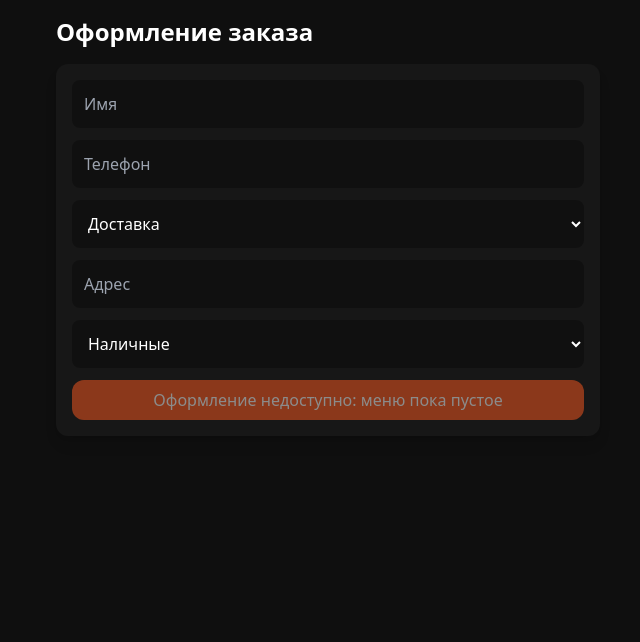
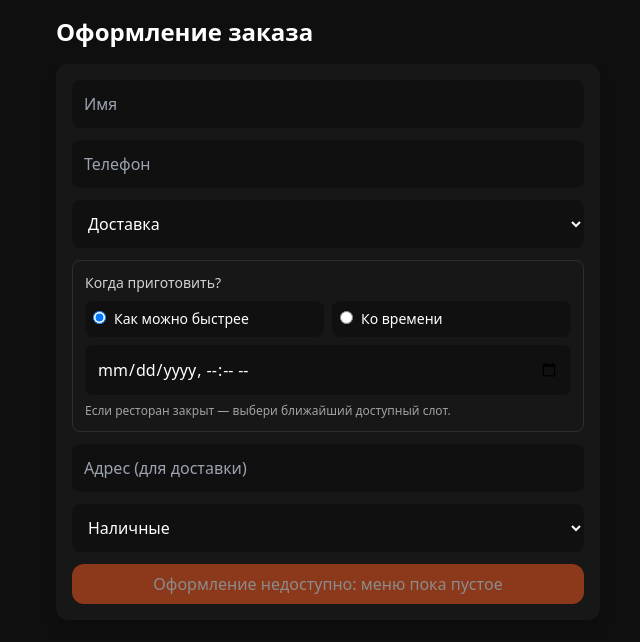
Before and after one commit to Jonni88/oishi-delivery, a Next.js app in the folder apps/frontend/: page /checkout in a window 1280 px wide. Shown: the top 642 px of the page, without its empty margins (312-952 px from the left). Built offline with nearby package versions, Linux system fonts and the light colour scheme.

Commit message:
Add scheduled order flow for closed hours and checkout time selection

```diff
--- a/apps/frontend/app/api/orders/route.ts
+++ b/apps/frontend/app/api/orders/route.ts
@@ -21,8 +21,24 @@ export async function POST(req: NextRequest) {
   const opening = settings?.openingTime ?? '10:00';
   const closing = settings?.closingTime ?? '23:00';
   const status = isOpenNow(opening, closing);
-  if (!status.open) {
-    return NextResponse.json({ code: 'RESTAURANT_CLOSED', message: `Сейчас закрыто. Откроемся в ${opening}` }, { status: 400 });
+
+  const requestedSchedule = parsed.data.scheduledAt ? new Date(parsed.data.scheduledAt) : null;
+  const isScheduled = Boolean(parsed.data.isScheduled || requestedSchedule);
+
+  if (!status.open && !isScheduled) {
+    return NextResponse.json({
+      code: 'RESTAURANT_CLOSED',
+      message: `Сейчас закрыто. Откроемся в ${opening}`,
+      details: 'Выберите время получения заказа.'
+    }, { status: 400 });
+  }
+
+  if (isScheduled && !requestedSchedule) {
+    return NextResponse.json({ code: 'VALIDATION_ERROR', message: 'Для отложенного заказа укажите scheduledAt' }, { status: 400 });
+  }
+
+  if (requestedSchedule && requestedSchedule.getTime() <= Date.now()) {
+    return NextResponse.json({ code: 'VALIDATION_ERROR', message: 'scheduledAt должен быть в будущем' }, { status: 400 });
   }
 
   const priceMap = new Map(products.map((p) => [p.id, p.price]));
@@ -37,6 +53,8 @@ export async function POST(req: NextRequest) {
       comment: parsed.data.comment,
       paymentType: parsed.data.paymentType,
       total,
+      isScheduled,
+      scheduledAt: requestedSchedule,
       items: {
         create: parsed.data.items.map((i) => ({
           productId: i.productId,
--- a/apps/frontend/app/checkout/page.tsx
+++ b/apps/frontend/app/checkout/page.tsx
@@ -5,16 +5,36 @@ export default function CheckoutPage() {
       <div className="card p-4 space-y-3">
         <input className="w-full bg-black/30 rounded-lg p-3" placeholder="Имя" />
         <input className="w-full bg-black/30 rounded-lg p-3" placeholder="Телефон" />
+
         <select className="w-full bg-black/30 rounded-lg p-3">
           <option>Доставка</option>
           <option>Самовывоз</option>
         </select>
-        <input className="w-full bg-black/30 rounded-lg p-3" placeholder="Адрес" />
+
+        <div className="rounded-lg border border-white/10 p-3">
+          <p className="text-sm mb-2 text-white/80">Когда приготовить?</p>
+          <div className="grid grid-cols-2 gap-2">
+            <label className="rounded-lg bg-black/30 p-2 text-sm">
+              <input type="radio" name="when" defaultChecked className="mr-2" />
+              Как можно быстрее
+            </label>
+            <label className="rounded-lg bg-black/30 p-2 text-sm">
+              <input type="radio" name="when" className="mr-2" />
+              Ко времени
+            </label>
+          </div>
+          <input type="datetime-local" className="w-full mt-2 bg-black/30 rounded-lg p-3" />
+          <p className="text-xs text-white/60 mt-2">Если ресторан закрыт — выбери ближайший доступный слот.</p>
+        </div>
+
+        <input className="w-full bg-black/30 rounded-lg p-3" placeholder="Адрес (для доставки)" />
+
         <select className="w-full bg-black/30 rounded-lg p-3">
           <option>Наличные</option>
           <option>Перевод</option>
           <option>Терминал</option>
         </select>
+
         <button className="btn-primary w-full opacity-50 cursor-not-allowed" disabled>
           Оформление недоступно: меню пока пустое
         </button>
--- a/apps/frontend/lib/schemas.ts
+++ b/apps/frontend/lib/schemas.ts
@@ -20,6 +20,8 @@ export const orderSchema = z.object({
   address: z.string().optional().nullable(),
   comment: z.string().optional().nullable(),
   paymentType: z.enum(['cash', 'transfer', 'terminal']),
+  isScheduled: z.boolean().optional().default(false),
+  scheduledAt: z.string().datetime().optional().nullable(),
   items: z.array(z.object({ productId: z.string(), quantity: z.number().int().min(1) })).min(1)
 });
 
```
Also changed, not shown: 2 other files (tests, documents, lock files or other folders).
